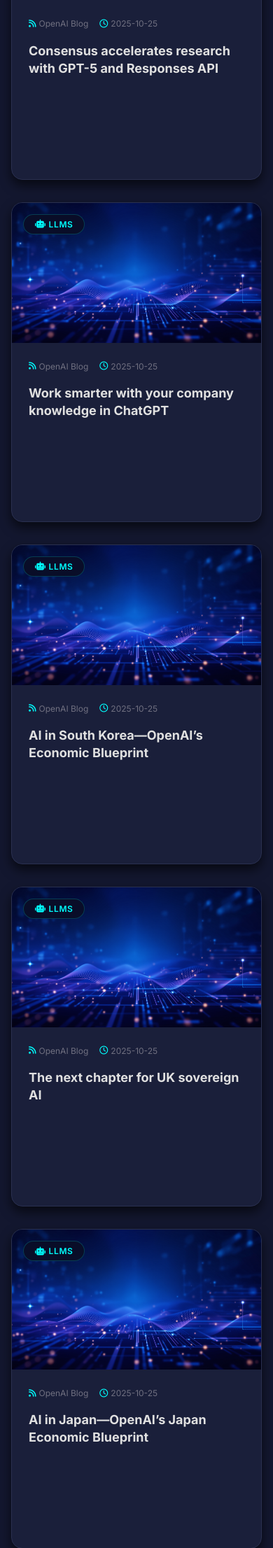
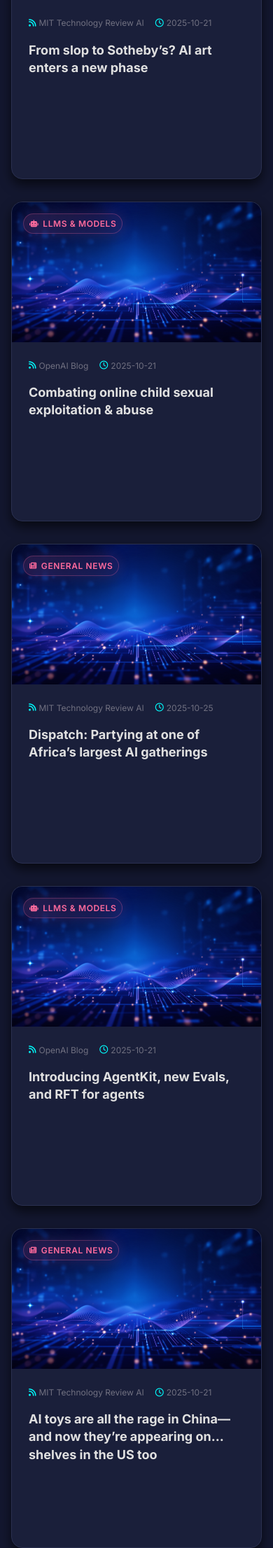
Before and after one commit to Suprjack/ia-news, a Flask app: page / in a window 390 px wide. Shown: the part 1756-3968 px from the top of the page at 70% size. Run offline with Flask 3, Linux system fonts and the light colour scheme; data that the repository does not hold is empty.

Commit message:
feat: Add filter functionality, improve responsive design, add article randomizer and dynamic badges
- ✨ Add filter.js for category filtering with smooth animations
- ✨ Create article-randomizer.js to prevent repetitive article ordering using importance scoring
- ✨ Add badge-styler.js for dynamic category badges with color coding and icons
- 🎨 Improve CSS for language toggle buttons with grouped button style
- 📱 Add comprehensive responsive design rules for mobile/tablet/desktop
- 🔧 Fix dark mode to default to dark theme
- 🛠️ Add Zapier and Make.com RSS feeds for no-code category
- ⚡ Optimize badge styling with gradient backgrounds and glow effects

```diff
--- a/scraper/scraper.py
+++ b/scraper/scraper.py
@@ -61,9 +61,11 @@ class IANewsScraper:
                 {'url': 'https://petapixel.com/feed/', 'category': 'creative', 'type': 'petapixel', 'name': 'PetaPixel - AI'},
                 {'url': 'https://runwayml.com/blog/feed.xml', 'category': 'creative', 'type': 'runwayml', 'name': 'RunwayML Blog'},
 
-                # 💻 NO-CODE
+                # 💻 NO-CODE & AUTOMATION
                 {'url': 'https://webflow.com/blog/feed.xml', 'category': 'nocode', 'type': 'webflow', 'name': 'Webflow Blog'},
                 {'url': 'https://bubble.io/blog/feed.xml', 'category': 'nocode', 'type': 'bubble', 'name': 'Bubble Blog'},
+                {'url': 'https://zapier.com/blog/feed', 'category': 'nocode', 'type': 'zapier', 'name': 'Zapier Blog'},
+                {'url': 'https://www.make.com/en/blog/feed', 'category': 'nocode', 'type': 'make', 'name': 'Make.com Blog'},
             ],
 
             'sites': [
@@ -81,6 +83,7 @@ class IANewsScraper:
                 # Créatif & No-Code
                 {'url': 'https://petapixel.com/', 'category': 'creative', 'type': 'petapixel', 'name': 'PetaPixel'},
                 {'url': 'https://webflow.com/blog', 'category': 'nocode', 'type': 'webflow', 'name': 'Webflow Blog'},
+                {'url': 'https://zapier.com/blog', 'category': 'nocode', 'type': 'zapier', 'name': 'Zapier Blog'},
             ]
         }
 
--- a/website/static/css/style.css
+++ b/website/static/css/style.css
@@ -802,7 +831,7 @@ button {
     position: absolute;
     top: var(--spacing-md);
     left: var(--spacing-md);
-    padding: var(--spacing-xs) var(--spacing-md);
+    padding: 6px 12px;
     background: rgba(10, 14, 39, 0.95);
     backdrop-filter: blur(10px);
     border: 1px solid var(--border-glow);
@@ -814,7 +843,23 @@ button {
     letter-spacing: 0.05em;
     display: flex;
     align-items: center;
-    gap: var(--spacing-xs);
+    gap: 6px;
+    transition: all var(--transition-base);
+    white-space: nowrap;
+}
+
+.card-category.styled-badge {
+    background: linear-gradient(135deg, rgba(0, 255, 255, 0.15), rgba(255, 107, 157, 0.1));
+    box-shadow: 0 0 20px rgba(0, 255, 255, 0.2);
+}
+
+.card-category i {
+    font-size: 0.85em;
+    display: inline-block;
+}
+
+.card-category span {
+    display: inline-block;
 }
 
 .card-content {
@@ -1513,3 +1558,92 @@ button {
 ::-webkit-scrollbar-thumb:hover {
     background: var(--accent);
 }
+
+/* RESPONSIVE DESIGN */
+
+/* Mobile (< 640px) */
+@media (max-width: 639px) {
+    .language-buttons {
+        padding: 0;
+        gap: 0;
+    }
+
+    .language-toggle {
+        font-size: 0.85rem;
+        padding: 0 8px !important;
+        min-width: auto;
+        flex: 1;
+    }
+
+    .lang-separator {
+        padding: 0 4px;
+    }
+
+    .nav-actions {
+        gap: 4px;
+    }
+
+    .search-btn, .theme-toggle {
+        width: 36px;
+        height: 36px;
+        min-width: 36px;
+        padding: 0;
+    }
+
+    .filter-wrapper {
+        gap: 6px;
+        overflow-x: auto;
+        padding-bottom: 8px;
+        scrollbar-width: thin;
+    }
+
+    .filter-btn {
+        font-size: 0.85rem;
+        padding: 8px 12px;
+        white-space: nowrap;
+        flex-shrink: 0;
+    }
+
+    .news-grid {
+        grid-template-columns: 1fr;
+    }
+
+    .trending-grid {
+        grid-template-columns: 1fr;
+    }
+
+    .card-category {
+        font-size: 0.75rem;
+        padding: 4px 8px;
+    }
+}
+
+/* Tablet (640px - 1023px) */
+@media (min-width: 640px) and (max-width: 1023px) {
+    .news-grid {
+        grid-template-columns: repeat(2, 1fr);
+    }
+
+    .trending-grid {
+        grid-template-columns: repeat(2, 1fr);
+    }
+
+    .filter-wrapper {
+        gap: 8px;
+    }
+
+    .filter-btn {
+        font-size: 0.9rem;
+    }
+}
+
+/* Desktop (1024px+) */
+@media (min-width: 1024px) {
+    .news-grid {
+        grid-template-columns: repeat(3, 1fr);
+    }
+
+    .trending-grid {
+        grid-template-columns: repeat(5, 1fr);
+    }
+}
--- /dev/null
+++ b/website/static/js/article-randomizer.js
@@ -0,0 +1,164 @@
+/**
+ * Article randomizer and mixer
+ * Prevents repetitive article ordering (e.g., all OpenAI articles at the top)
+ * Uses importance scoring based on source priority and recency
+ */
+
+class ArticleRandomizer {
+    constructor() {
+        // Priority scores for different sources (higher = more important)
+        this.sourceScores = {
+            'OpenAI Blog': 10,
+            'Anthropic News': 10,
+            'Google AI Blog': 9,
+            'Hugging Face Blog': 8,
+            'The Verge AI': 7,
+            'TechCrunch AI': 7,
+            'VentureBeat AI': 6,
+            'MIT Technology Review AI': 6,
+            'Ars Technica': 5,
+            'Wired AI': 5,
+            'AI News': 5,
+            'NVIDIA Blog': 7,
+            'Journal du Net - IA': 4,
+            'Siècle Digital - IA': 4,
+            'Maddyness - IA': 3,
+            'PetaPixel - AI': 6,
+            'RunwayML Blog': 6,
+            'Webflow Blog': 3,
+            'Bubble Blog': 3
+        };
+
+        this.init();
+    }
+
+    init() {
+        // Wait for DOM to be ready
+        if (document.readyState === 'loading') {
+            document.addEventListener('DOMContentLoaded', () => this.mixArticles());
+        } else {
+            this.mixArticles();
+        }
+    }
+
+    /**
+     * Calculate importance score for an article
+     */
+    getArticleScore(article) {
+        let score = 0;
+
+        // Source priority
+        const source = article.querySelector('.card-source')?.textContent?.trim() || '';
+        const cleanSource = source.replace('📰 ', '').replace(/\s+/g, ' ').trim();
+        score += this.sourceScores[cleanSource] || 3;
+
+        // Recency bonus (newer = higher score)
+        const dateElement = article.querySelector('.card-date');
+        if (dateElement) {
+            const dateText = dateElement.textContent.trim();
+            const timeAgo = this.parseTimeAgo(dateText);
+            if (timeAgo) {
+                score += Math.max(5 - timeAgo, 0); // Bonus for very recent articles
+            }
+        }
+
+        // Add small randomization to prevent strict ordering
+        score += Math.random() * 2;
+
+        return score;
+    }
+
+    /**
+     * Parse relative time text (e.g., "2 hours ago" -> 2 hours)
+     */
+    parseTimeAgo(dateText) {
+        const text = dateText.toLowerCase();
+
+        if (text.includes('second')) {
+            return 0;
+        } else if (text.includes('minute')) {
+            const num = parseInt(text);
+            return num ? num / 60 : 1; // Convert to hours
+        } else if (text.includes('hour')) {
+            return parseInt(text) || 1;
+        } else if (text.includes('day')) {
+            return (parseInt(text) || 1) * 24; // Convert to hours
+        }
+        return null;
+    }
+
+    /**
+     * Mix articles using importance scoring
+     * Creates a balanced distribution instead of grouping by source
+     */
+    mixArticles() {
+        const container = document.getElementById('newsGrid');
+        if (!container) return;
+
+        const articles = Array.from(container.querySelectorAll('.news-card:not(.trending-card)'));
+        if (articles.length === 0) return;
+
+        // Calculate scores and sort
+        const articlesWithScores = articles.map(article => ({
+            element: article,
+            score: this.getArticleScore(article)
+        }));
+
+        // Sort by score (descending) for importance ranking
+        articlesWithScores.sort((a, b) => b.score - a.score);
+
+        // Create distribution that mixes high-importance articles with others
+        const distributed = this.distributeArticles(articlesWithScores.map(a => a.element));
+
+        // Reorder in DOM
+        distributed.forEach((article, index) => {
+            container.appendChild(article);
+            // Add staggered animation
+            article.style.opacity = '0';
+            article.style.transform = 'translateY(10px)';
+
+            setTimeout(() => {
+                article.style.transition = 'opacity 0.4s ease-out, transform 0.4s ease-out';
+                article.style.opacity = '1';
+                article.style.transform = 'translateY(0)';
+            }, index * 20);
+        });
+    }
+
+    /**
+     * Distribute articles to create balanced grid
+     * Alternates between high-priority and lower-priority articles
+     */
+    distributeArticles(articles) {
+        if (articles.length < 4) return articles;
+
+        const distributed = [];
+        const sorted = [...articles].sort((a, b) => {
+            const scoreA = this.getArticleScore(a);
+            const scoreB = this.getArticleScore(b);
+            return scoreB - scoreA;
+        });
+
+        // Split into high and low priority
+        const highPriority = sorted.slice(0, Math.ceil(sorted.length / 2));
+        const lowPriority = sorted.slice(Math.ceil(sorted.length / 2));
+
+        // Interleave: high, low, high, low, ...
+        for (let i = 0; i < highPriority.length; i++) {
+            distributed.push(highPriority[i]);
+            if (lowPriority[i]) {
+                distributed.push(lowPriority[i]);
+            }
+        }
+
+        // Add remaining
+        if (highPriority.length < lowPriority.length) {
+            distributed.push(...lowPriority.slice(highPriority.length));
+        }
+
+        return distributed;
+    }
+}
+
+// Initialize on DOM ready
+const articleRandomizer = new ArticleRandomizer();
--- /dev/null
+++ b/website/static/js/badge-styler.js
@@ -0,0 +1,156 @@
+/**
+ * Dynamic badge styling based on category
+ * Adds color-coded badges with icons for better visual hierarchy
+ */
+
+class BadgeStyler {
+    constructor() {
+        this.categoryStyles = {
+            'llms': {
+                color: '#ff6b9d',
+                icon: 'fa-robot',
+                label: 'LLMs & Models'
+            },
+            'tech': {
+                color: '#00ffff',
+                icon: 'fa-microchip',
+                label: 'Technology'
+            },
+            'ml': {
+                color: '#b000ff',
+                icon: 'fa-brain',
+                label: 'Machine Learning'
+            },
+            'hardware': {
+                color: '#ffa500',
+                icon: 'fa-server',
+                label: 'Hardware'
+            },
+            'creative': {
+                color: '#00ff88',
+                icon: 'fa-palette',
+                label: 'Creative AI'
+            },
+            'nocode': {
+                color: '#ffaa00',
+                icon: 'fa-puzzle-piece',
+                label: 'No-Code'
+            },
+            'general': {
+                color: '#888888',
+                icon: 'fa-newspaper',
+                label: 'General News'
+            }
+        };
+
+        this.init();
+    }
+
+    init() {
+        if (document.readyState === 'loading') {
+            document.addEventListener('DOMContentLoaded', () => this.styleBadges());
+        } else {
+            this.styleBadges();
+        }
+
+        // Update badges when articles are filtered
+        window.addEventListener('filterApplied', () => this.styleBadges());
+    }
+
+    /**
+     * Style all visible article badges
+     */
+    styleBadges() {
+        const badges = document.querySelectorAll('.card-category');
+
+        badges.forEach(badge => {
+            // Get category from parent card
+            const card = badge.closest('.news-card');
+            if (!card) return;
+
+            const category = card.dataset.category || 'general';
+            const style = this.categoryStyles[category] || this.categoryStyles['general'];
+
+            // Check if badge already has proper styling
+            if (badge.classList.contains('styled-badge')) return;
+
+            // Clear existing content
+            badge.innerHTML = '';
+
+            // Create icon and text
+            const icon = document.createElement('i');
+            icon.className = `fas ${style.icon}`;
+
+            const text = document.createElement('span');
+            text.textContent = style.label;
+
+            badge.appendChild(icon);
+            badge.appendChild(text);
+
+            // Apply styles
+            badge.classList.add('styled-badge');
+            badge.style.setProperty('--badge-color', style.color);
+
+            // Create or update badge styles in head
+            this.injectBadgeStyles(category, style.color);
+        });
+    }
+
+    /**
+     * Inject dynamic styles for badge colors
+     */
+    injectBadgeStyles(category, color) {
+        let styleSheet = document.getElementById('badge-styles');
+
+        if (!styleSheet) {
+            styleSheet = document.createElement('style');
+            styleSheet.id = 'badge-styles';
+            document.head.appendChild(styleSheet);
+        }
+
+        const css = `
+            .card-category[data-category="${category}"],
+            .card-category.styled-badge {
+                background: linear-gradient(135deg, ${color}22, ${color}11);
+                border: 1px solid ${color}44;
+                color: ${color};
+                box-shadow: 0 0 20px ${color}22;
+            }
+
+            .card-category[data-category="${category}"]:hover,
+            .card-category.styled-badge:hover {
+                background: linear-gradient(135deg, ${color}33, ${color}22);
+                box-shadow: 0 0 30px ${color}44};
+                border-color: ${color}88;
+            }
+        `;
+
+        // Only add if not already present
+        if (!styleSheet.textContent.includes(category)) {
+            styleSheet.textContent += css;
+        }
+    }
+
+    /**
+     * Update badge display when articles are loaded/changed
+     */
+    updateBadges() {
+        this.styleBadges();
+    }
+}
+
+// Initialize badge styler
+const badgeStyler = new BadgeStyler();
+
+// Listen for filter changes
+document.addEventListener('DOMContentLoaded', () => {
+    const filterBtns = document.querySelectorAll('.filter-btn');
+    filterBtns.forEach(btn => {
+        btn.addEventListener('click', () => {
+            // Trigger badge update after filter animation
+            setTimeout(() => {
+                window.dispatchEvent(new Event('filterApplied'));
+            }, 400);
+        });
+    });
+});
--- /dev/null
+++ b/website/static/js/filters.js
@@ -0,0 +1,68 @@
+/**
+ * Filter functionality for news articles
+ * Handles category filtering with animations
+ */
+
+document.addEventListener('DOMContentLoaded', function() {
+    const filterBtns = document.querySelectorAll('.filter-btn');
+    const newsCards = document.querySelectorAll('.news-card:not(.trending-card)');
+
+    filterBtns.forEach(btn => {
+        btn.addEventListener('click', function() {
+            // Remove active class from all buttons
+            filterBtns.forEach(b => b.classList.remove('active'));
+
+            // Add active class to clicked button
+            this.classList.add('active');
+
+            const category = this.dataset.category;
+            let visibleCount = 0;
+
+            // Filter articles with staggered animation
+            newsCards.forEach((card, index) => {
+                const cardCategory = card.dataset.category;
+                const isMatch = category === 'all' || cardCategory === category;
+
+                if (isMatch) {
+                    card.style.display = 'block';
+                    card.style.opacity = '0';
+                    card.style.transform = 'translateY(20px)';
+
+                    // Stagger the animation
+                    setTimeout(() => {
+                        card.style.transition = 'opacity 0.4s ease-out, transform 0.4s ease-out';
+                        card.style.opacity = '1';
+                        card.style.transform = 'translateY(0)';
+                    }, index * 30);
+
+                    visibleCount++;
+                } else {
+                    card.style.transition = 'opacity 0.3s ease-out, transform 0.3s ease-out';
+                    card.style.opacity = '0';
+                    card.style.transform = 'translateY(-10px)';
+
+                    setTimeout(() => {
+                        card.style.display = 'none';
+                    }, 300);
+                }
+            });
+
+            // Show/hide empty state
+            const emptyState = document.getElementById('emptyState');
+            if (visibleCount === 0 && emptyState) {
+                emptyState.style.display = 'block';
+                emptyState.style.opacity = '0';
+                setTimeout(() => {
+                    emptyState.style.transition = 'opacity 0.4s ease-out';
+                    emptyState.style.opacity = '1';
+                }, 10);
+            } else if (emptyState) {
+                emptyState.style.transition = 'opacity 0.3s ease-out';
+                emptyState.style.opacity = '0';
+                setTimeout(() => {
+                    emptyState.style.display = 'none';
+                }, 300);
+            }
+        });
+    });
+});
--- a/website/templates/base.html
+++ b/website/templates/base.html
@@ -158,8 +158,8 @@
         const body = document.body;
         const navbar = document.getElementById('navbar');
 
-        // Check for saved theme preference or default to light mode
-        const currentTheme = localStorage.getItem('theme') || 'light';
+        // Check for saved theme preference, default to dark mode
+        const currentTheme = localStorage.getItem('theme') || 'dark';
         if (currentTheme === 'dark') {
             body.classList.add('dark-mode');
             updateThemeIcon();
@@ -252,6 +252,9 @@
 
     <script src="{{ url_for('static', filename='js/i18n.js') }}"></script>
     <script src="{{ url_for('static', filename='js/search.js') }}"></script>
+    <script src="{{ url_for('static', filename='js/filters.js') }}"></script>
+    <script src="{{ url_for('static', filename='js/badge-styler.js') }}"></script>
+    <script src="{{ url_for('static', filename='js/article-randomizer.js') }}"></script>
 
     {% block scripts %}{% endblock %}
 </body>
```
Also changed, not shown: other parts of website/static/css/style.css (+32 -3 lines).
